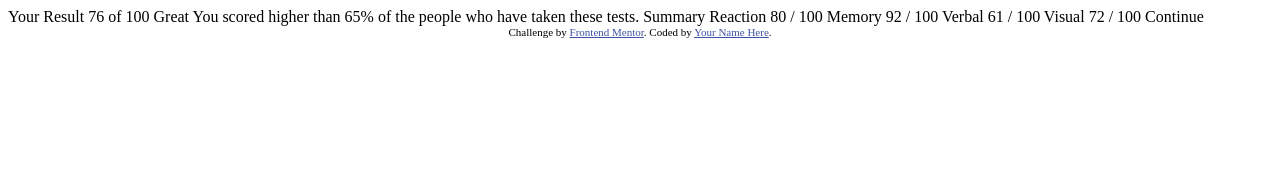
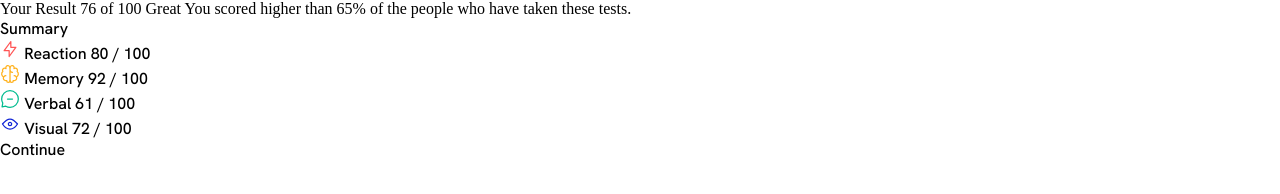
Before and after one commit to FilipeSilvaIT/results-summary-component-main, a plain HTML site: page index.html in a window 1280 px wide. Drawn offline with Linux system fonts and the light colour scheme.

Commit message:
:lipstick: feat: container, divs and fonts

```diff
--- a/index.html
+++ b/index.html
@@ -3,45 +3,47 @@
 <head>
   <meta charset="UTF-8">
   <meta name="viewport" content="width=device-width, initial-scale=1.0"> <!-- displays site properly based on user's device -->
+  <link rel="stylesheet" href="style.css">
+  <link rel="icon" type="image/png" sizes="32x32" href="./assets/images/favicon-32x32.png">
+  <title>Frontend Mentor | Results summary component</title>
+</head>
 
-  <link rel="icon" type="image/png" sizes="32x32" href="./assets/images/favicon-32x32.png">
-
-  <title>Frontend Mentor | Results summary component</title>
-
-  <!-- Feel free to remove these styles or customise in your own stylesheet 👍 -->
-  <style>
-    .attribution { font-size: 11px; text-align: center; }
-    .attribution a { color: hsl(228, 45%, 44%); }
-  </style>
-</head>
 <body>
-
+  <div class="container">
+    <div class="score">
       Your Result
       76
       of 100
 
       Great
       You scored higher than 65% of the people who have taken these tests.
-
+      <div class="summary-skills">
         Summary
-
+        <div id="reaction">
+          <img src="assets/images/icon-reaction.svg" alt="icon-reaction">
           Reaction
           80 / 100
-
+        <div id="memory">
+          <img src="assets/images/icon-memory.svg" alt="icon-memory">
           Memory
           92 / 100
-
+        <div id="verbal">
+          <img src="assets/images/icon-verbal.svg" alt="icon-verbal">
           Verbal
           61 / 100
-
+        <div id="visual">
+          <img src="assets/images/icon-visual.svg" alt="icon-visual">
           Visual
           72 / 100
-
+        <div id="bottom">
           Continue
-
-  <div class="attribution">
-    Challenge by <a href="https://www.frontendmentor.io?ref=challenge" target="_blank">Frontend Mentor</a>.
-    Coded by <a href="#">Your Name Here</a>.
+        </div>
+        </div>
+        </div>
+        </div>
+        </div>
+      </div>
+    </div>
   </div>
 </body>
 </html>
--- /dev/null
+++ b/style.css
@@ -0,0 +1,21 @@
+* {
+    padding: 0;
+    margin: 0;
+    box-sizing: border-box;
+}
+@font-face {
+    font-family: fontBold;
+    src: url("assets/fonts/static/HankenGrotesk-Bold.ttf");
+}
+@font-face {
+    font-family: extraBold;
+    src: url("assets/fonts/static/HankenGrotesk-ExtraBold.ttf");
+}
+@font-face {
+    font-family: fontMedium;
+    src: url("assets/fonts/static/HankenGrotesk-Medium.ttf");
+}
+
+.summary-skills {
+    font-family: fontMedium;
+}
```
Lines whose indentation alone changed are shown as unchanged.
